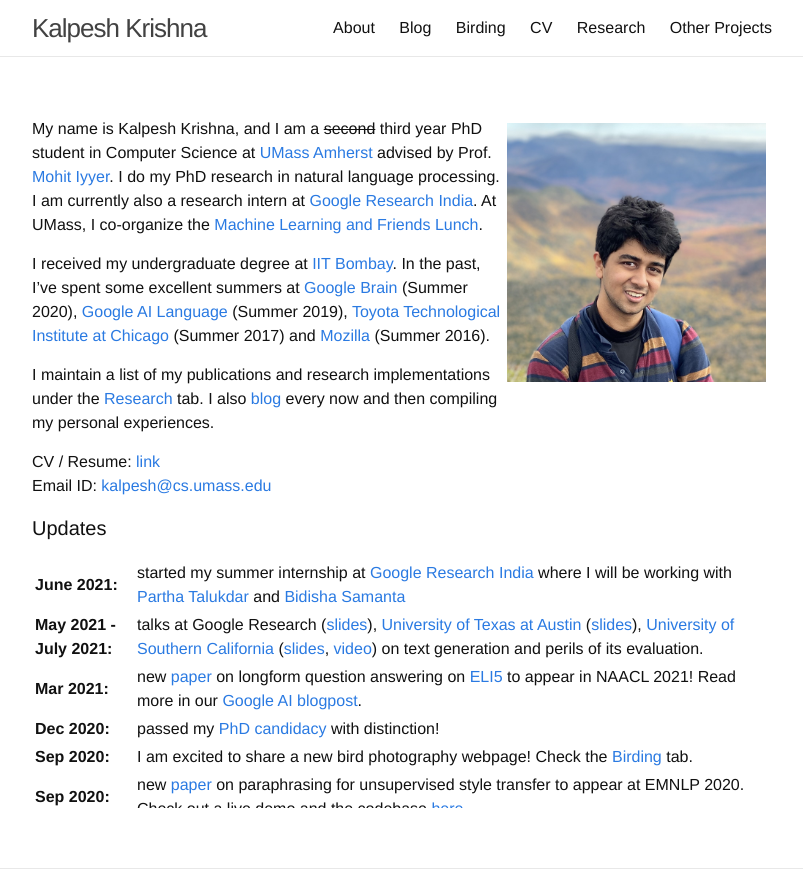
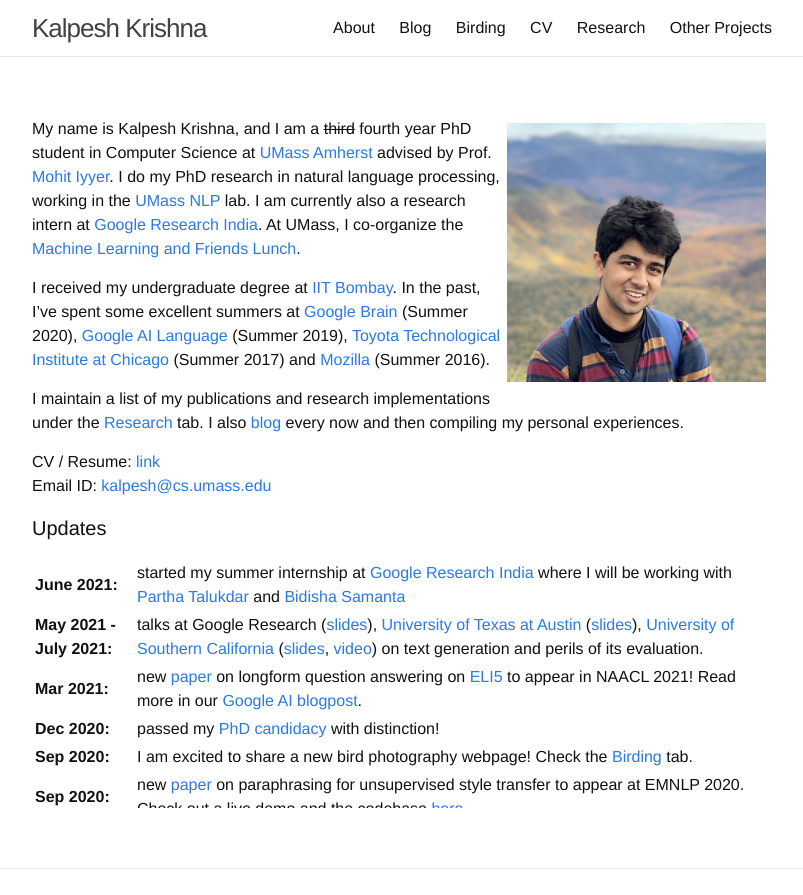
Before and after one commit to martiansideofthemoon/martiansideofthemoon.github.io, a Jekyll site: the page built from index.md, in a window 1280 px wide, cut to the strip 0-895 px from the top of the page. Shown: the whole strip, without its empty margins (238-1041 px from the left). Built offline with Jekyll 4.4.1, drawn with Linux system fonts in a browser that asks for light colours; comment, search, counter and statistics services are not loaded.

Commit message:
Update index.md

```diff
--- a/index.md
+++ b/index.md
@@ -5,7 +5,7 @@ layout: page
 
 <img style="float: right; width: 35%; padding: 6px;" src=" {{ site.url }}/assets/IMG_1403.jpg">
 
-My name is Kalpesh Krishna, and I am a ~~second~~ third year PhD student in Computer Science at [UMass Amherst](http://cs.umass.edu/) advised by Prof. [Mohit Iyyer](https://people.cs.umass.edu/~miyyer/). I do my PhD research in natural language processing. I am currently also a research intern at [Google Research India](https://research.google/locations/india/). At UMass, I co-organize the [Machine Learning and Friends Lunch](https://umass-mlfl.github.io/).
+My name is Kalpesh Krishna, and I am a ~~third~~ fourth year PhD student in Computer Science at [UMass Amherst](http://cs.umass.edu/) advised by Prof. [Mohit Iyyer](https://people.cs.umass.edu/~miyyer/). I do my PhD research in natural language processing, working in the [UMass NLP](http://nlp.cs.umass.edu/) lab. I am currently also a research intern at [Google Research India](https://research.google/locations/india/). At UMass, I co-organize the [Machine Learning and Friends Lunch](https://umass-mlfl.github.io/).
 
 I received my undergraduate degree at [IIT Bombay](http://iitb.ac.in). In the past, I've spent some excellent summers at [Google Brain](https://research.google/teams/brain) (Summer 2020), [Google AI Language](https://ai.google/research/teams/language/) (Summer 2019), [Toyota Technological Institute at Chicago](https://www.ttic.edu/) (Summer 2017) and [Mozilla](https://www.mozilla.org/en-US/) (Summer 2016).
 
```
